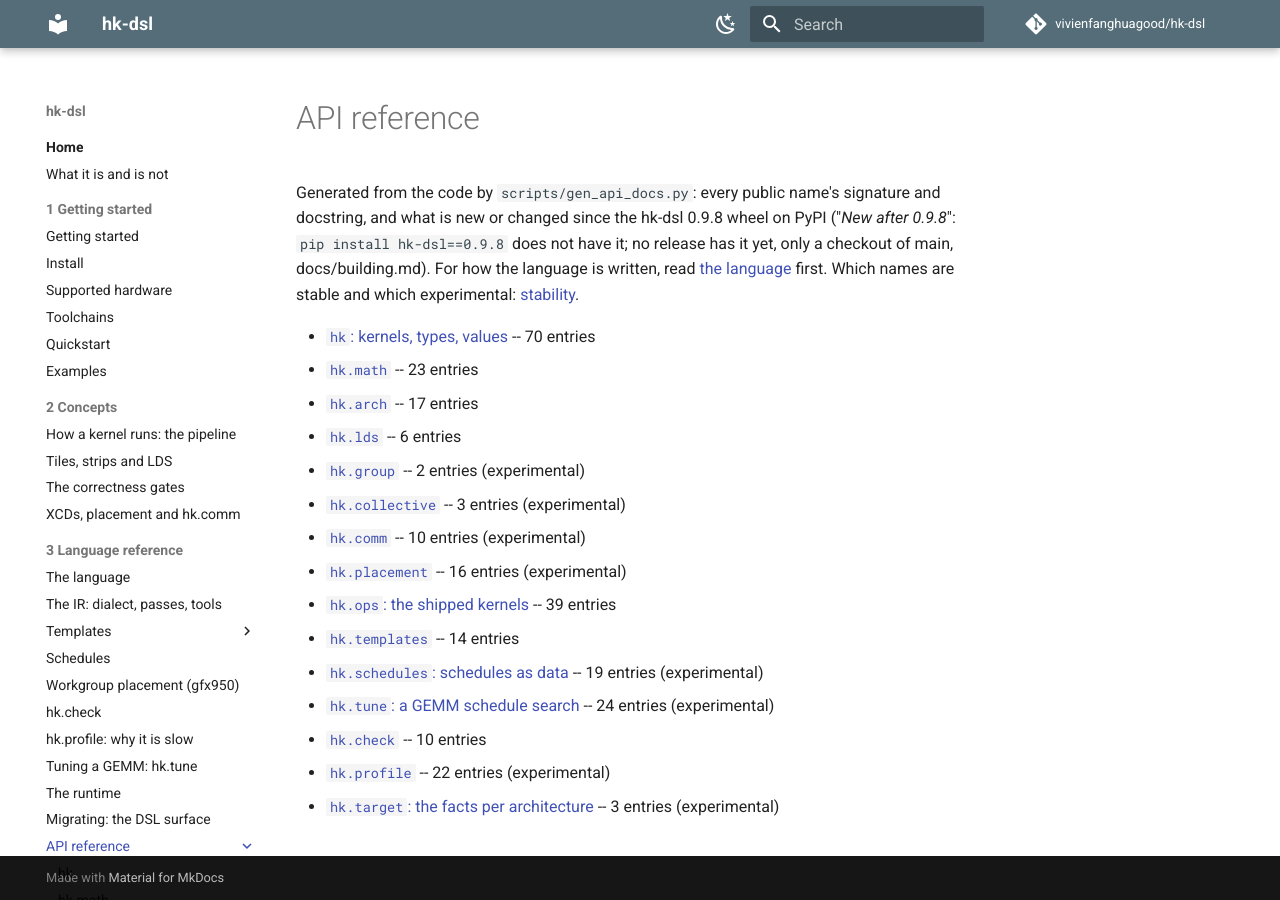
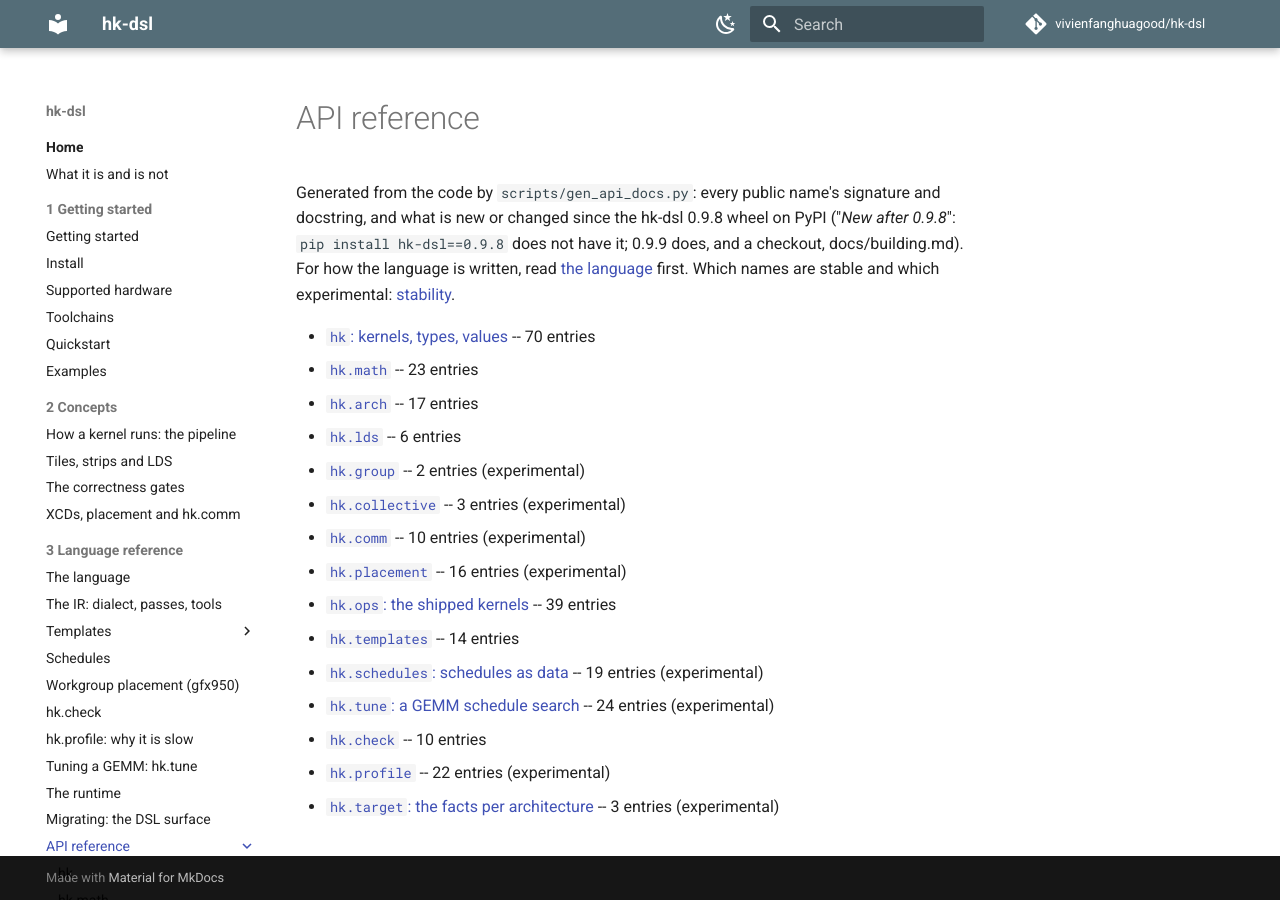
Before and after one commit to vivienfanghuagood/hk-dsl, an MkDocs documentation site: the page built from docs/api/README.md, in a window 1280 px wide. Built offline with MkDocs 1.6.1 and Material for MkDocs 9.7.7, drawn with Linux system fonts in a browser that asks for light colours; comment, search, counter and statistics services are not loaded.

Commit message:
release 0.9.9: gfx1100 KV split cuts the longest contexts into 64 runs (#284); gfx1201 Qwen3.8 32k+ chunks beside 15 decodes (#285); hk.profile on gfx1201 (#297)
Version 0.9.9, RELEASE = "0.9.9", API index regenerated; the dialect stays hk-dialect-8.
CHANGELOG: Unreleased cut as 0.9.9. README, llms.txt, the skill, support matrix and toolchains name 0.9.9.

Co-Authored-By: Claude <noreply@anthropic.com>

```diff
--- a/docs/api/README.md
+++ b/docs/api/README.md
@@ -2,7 +2,7 @@
 
 # API reference
 
-Generated from the code by `scripts/gen_api_docs.py`: every public name's signature and docstring, and what is new or changed since the hk-dsl 0.9.8 wheel on PyPI ("*New after 0.9.8*": `pip install hk-dsl==0.9.8` does not have it; no release has it yet, only a checkout of main, docs/building.md). For how the language is written, read [the language](../language.md) first. Which names are stable and which experimental: [stability](../stability.md).
+Generated from the code by `scripts/gen_api_docs.py`: every public name's signature and docstring, and what is new or changed since the hk-dsl 0.9.8 wheel on PyPI ("*New after 0.9.8*": `pip install hk-dsl==0.9.8` does not have it; 0.9.9 does, and a checkout, docs/building.md). For how the language is written, read [the language](../language.md) first. Which names are stable and which experimental: [stability](../stability.md).
 
 - [`hk`: kernels, types, values](hk.md) -- 70 entries
 - [`hk.math`](hk.math.md) -- 23 entries
--- a/llms.txt
+++ b/llms.txt
@@ -68,7 +68,7 @@ It traces and runs on both GPUs, ragged shapes (100x1000) included; `hk.check` t
 
 ## Pitfalls
 
-- The docs describe main; `pip install hk-dsl` is 0.9.8 (check `hk.__version__`). The API reference marks what is *New after 0.9.8*: on main only, in no release yet. 0.8.0 added, and 0.7.0 lacks, workgroup placement (`hk.kernel(placement=)`, `hk.Placement`, `hk.arch.xcd_count`), `hk.map_cpp`, the strip ops and element exchange. 0.6.0's synchronous `g.load` / `g.store` on gfx950 read and write past a partial last tile; 0.7.0's do not.
+- The docs describe main; `pip install hk-dsl` is 0.9.9 (check `hk.__version__`). The API reference marks what is *New after 0.9.8*: in 0.9.9, not in 0.9.8. 0.8.0 added, and 0.7.0 lacks, workgroup placement (`hk.kernel(placement=)`, `hk.Placement`, `hk.arch.xcd_count`), `hk.map_cpp`, the strip ops and element exchange. 0.6.0's synchronous `g.load` / `g.store` on gfx950 read and write past a partial last tile; 0.7.0's do not.
 - Positional kernel parameters are tensors (`hk.Tensor[dtype]`, 4-D `(batch, depth, rows, cols)`; a 2-D tensor is `(rows, cols)`). Constexprs are keyword-only with a default, baked into the source: a new value is a new compile.
 - The transcendental math (gelu, dgelu, sqrt, rsqrt, silu) is fp32-only: load 16-bit data into an fp32 tile or strip (the load converts) and store it back (the store converts). `hk.math.gelu` is `F.gelu(x, approximate="tanh")`, not the erf default.
 - A strip's columns are whole chunks of `wave x run` (32 x run on gfx1100, 64 x run on gfx950): `CW=512` with `run=8` fits both. Read the wave from `hk.arch.target().wave` when a plan depends on it.
--- a/pyproject.toml
+++ b/pyproject.toml
@@ -4,7 +4,7 @@ build-backend = "setuptools.build_meta"
 
 [project]
 name = "hk-dsl"
-version = "0.9.8"
+version = "0.9.9"
 description = "A general-purpose Python DSL for AMD GPU kernels on RDNA and CDNA, with build-time gates against silent tile-level errors (spills, missing waits, MFMA hazards). Its largest end-to-end gains today are on Radeon (RDNA3/RDNA4), through vLLM and SGLang."
 # Release wheels are cp310, cp311, cp312 and cp313 (each carries MLIR bindings for one
 # CPython); another 3.x builds from source (docs/building.md). CI tests 3.10 and 3.12.
```
Also changed, not shown: CHANGELOG.md (+26 -12 lines), README.md (+1 -1 lines), docs/support-matrix.md (+1 -1 lines), docs/toolchains.md (+1 -1 lines), skills/hk-kernel/SKILL.md (+1 -1 lines), 2 other files.
